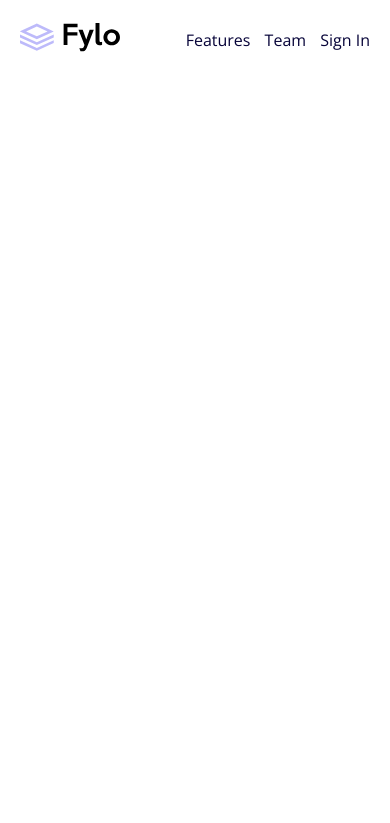
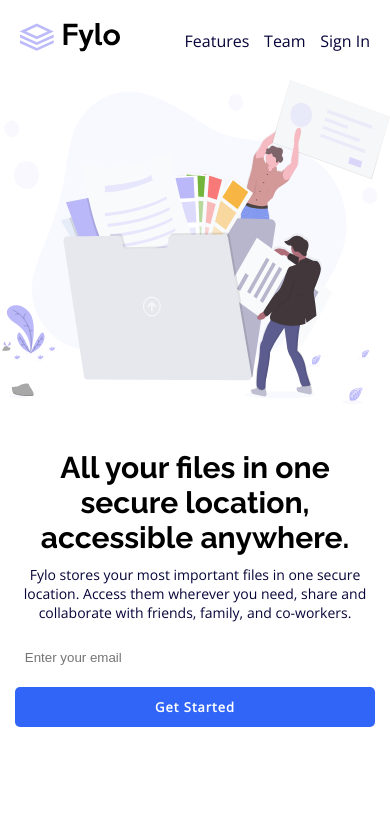
Before and after one commit to DaniloMereles/Fylo, a plain HTML site: page index.html in a window 390 px wide. Drawn offline with nearby package versions, Linux system fonts and the light colour scheme.

Commit message:
Create the HERO section

```diff
--- /dev/null
+++ b/app/src/scss/components/_forms.scss
@@ -0,0 +1,8 @@
+.form{
+    &__input{
+        width: 90%;
+        height: 45px;
+        outline: none;
+        padding: 10px;
+    }
+}
--- a/app/src/scss/components/_global.scss
+++ b/app/src/scss/components/_global.scss
@@ -7,11 +7,28 @@
 body{
     font-size: 18px;
     font-family: var(--OpenSans);
-    @media(max-width: 900px){
-        font-size: 16px;
-    }
 }
 
 a{
     text-decoration: none;
 }
+
+
+.btn{
+    width: 190px;
+    height: 45px;
+    padding: 10px;
+    border-radius: 5px;
+    border: none;
+    outline: none;
+    background-color: var(--BrightBlue);
+    color: var(--White);
+    font-family: var(--OpenSans);
+    font-weight: 700;
+    letter-spacing: 1px;
+    font-size: 13px;
+    &:hover{
+        opacity: .8;
+        cursor: pointer;
+    }
+}
--- a/app/src/scss/components/_header.scss
+++ b/app/src/scss/components/_header.scss
@@ -5,12 +5,15 @@
         width: 100%;
         height: inherit;
         display: flex;
-        justify-content: space-around;
+        justify-content: space-between;
         align-items: center;
+        padding-left: 60px;
+        padding-right: 60px;
         .header__links{
             .header__link{
                 margin-left: 35px;
                 color: var(--VeryDarkBlue);
+                font-size: 16px;
                 &:hover{
                     border-bottom: 1px solid var(--VeryDarkBlue);
                 }
--- /dev/null
+++ b/app/src/scss/components/_hero.scss
@@ -0,0 +1,102 @@
+.hero{
+    width: 100%;
+    height: 500px;
+    display: flex;
+    align-items: center;
+    &__container{
+        max-width: 1300px;
+        margin: 0 auto;
+        display: flex;
+        justify-content: space-between;
+        align-items: center;
+        .hero__texts{
+            width: 580px;
+            height: 95%;
+            .hero__title{
+                margin-bottom: 20px;
+                font-family: var(--Raleway);
+                font-weight: 700;
+                font-size: 40px;
+            }
+
+            .hero__description{
+                margin-bottom: 20px;
+                color: var(--VeryDarkBlue);
+            }
+
+            .form{
+                display: flex;
+                &__input{
+                    width: 60%;
+                    margin-right: 15px;
+                }
+            }
+        }
+
+        .hero__img{
+            width: 650px;
+            height: 95%;
+            img{
+                width: 100%;
+                height: 100%;
+            }
+        }
+    }
+}
+
+@media(max-width: 800px){
+    .hero{
+        width: 100%;
+        height: 700px;
+        &__container{
+            max-width: 620px;
+            margin: auto;
+            display: flex;
+            flex-direction: column-reverse;
+            .hero__texts{
+                width: 100%;
+                height: 380px;
+                .hero__title{
+                    font-size: 30px;
+                    text-align: center;
+                    margin: 10px;
+                }
+
+                .hero__description{
+                    margin: 10px;
+                    text-align: center;
+                    font-size: 14px;
+                }
+
+                .form{
+                    width: 95%;
+                    height: 100px;
+                    padding: 5px;
+                    margin: 10px auto;
+                    display: flex;
+                    flex-direction: column;
+                    &__input{
+                        width: 100%;
+                        margin-bottom: 10px;
+                        border: none;
+                    }
+
+                    .btn{
+                        width: 100%;
+                    }
+                }
+            }
+
+            .hero__img{
+                width: 100%;
+                height: 360px;
+                img{
+                    display: inline-block;
+                    margin: 0 auto;
+                    width: 100%;
+                    height: 90%;
+                }
+            }
+        }
+    }
+}
--- a/app/src/scss/components/_variables.scss
+++ b/app/src/scss/components/_variables.scss
@@ -10,6 +10,7 @@
     --ModerateCyan: hsl(170, 45%, 43%);
     --LightGrayishBlue: hsl(240, 75%, 98%);
     --LightGray: hsl(0, 0%, 75%);
+    --White: #ffff;
 }
 
 //fonts
--- a/app/src/scss/styles.scss
+++ b/app/src/scss/styles.scss
@@ -1,3 +1,5 @@
 @import"./components/variables";
 @import"./components/global";
 @import"./components/header";
+@import"./components/forms";
+@import"./components/hero";
--- a/index.html
+++ b/index.html
@@ -23,5 +23,32 @@
         </nav>
     </header>
 
+    <section class="hero">
+        <div class="hero__container">
+            <div class="hero__texts">
+                <h1 class="hero__title">
+                    All your files in one secure location, accessible anywhere.
+                </h1>
+
+                <p class="hero__description">
+                    Fylo stores your most important files in one secure location.
+                    Access them wherever you need, share and collaborate with friends,
+                    family, and co-workers.
+                </p>
+
+                <form class="form">
+                    <input type="email" class="form__input" placeholder="Enter your email">
+                    <button class="btn">
+                        Get Started
+                    </button>
+                </form>
+            </div>
+
+            <div class="hero__img">
+                <img src="./app/public/img/illustration-1.svg" alt="Fylo hero-illustration">
+            </div>
+        </div>
+    </section>
+
 </body>
 </html>
```
Also changed, not shown: app/public/css/styles.css, 1 other file.
